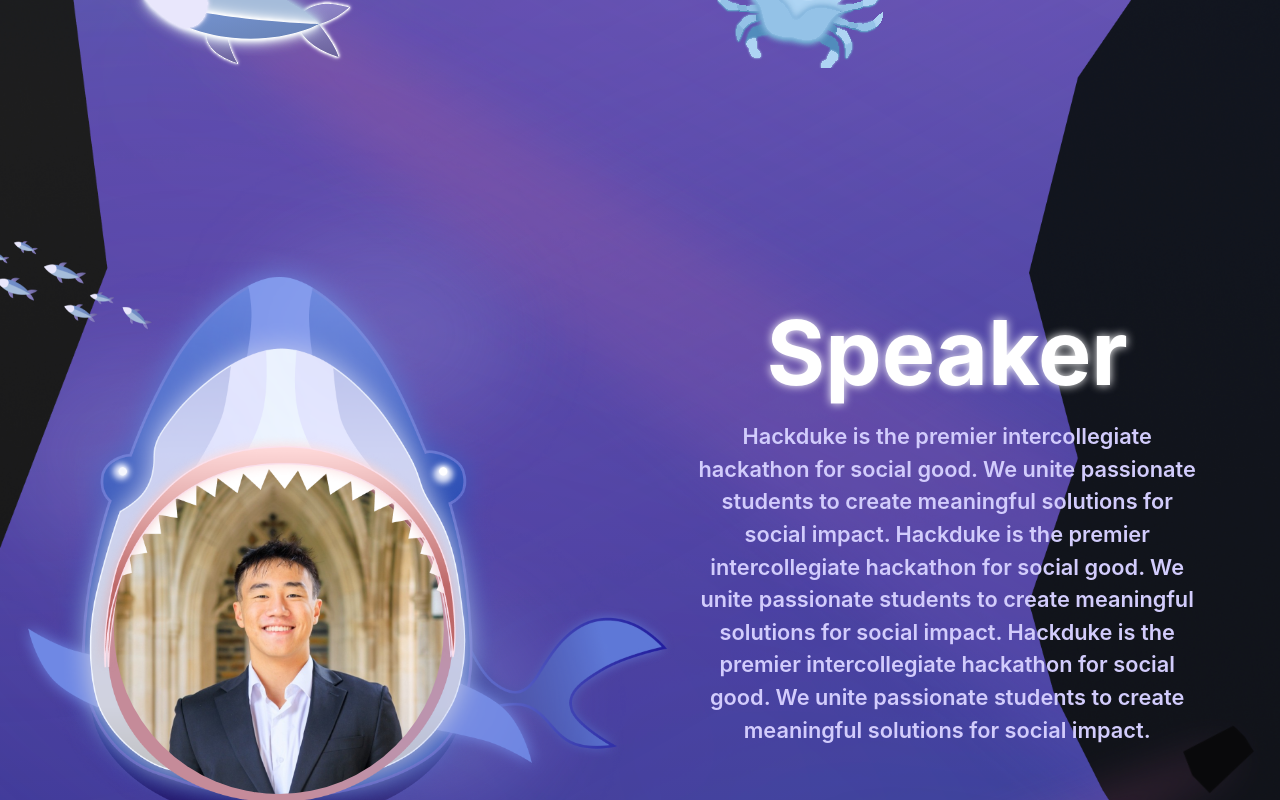
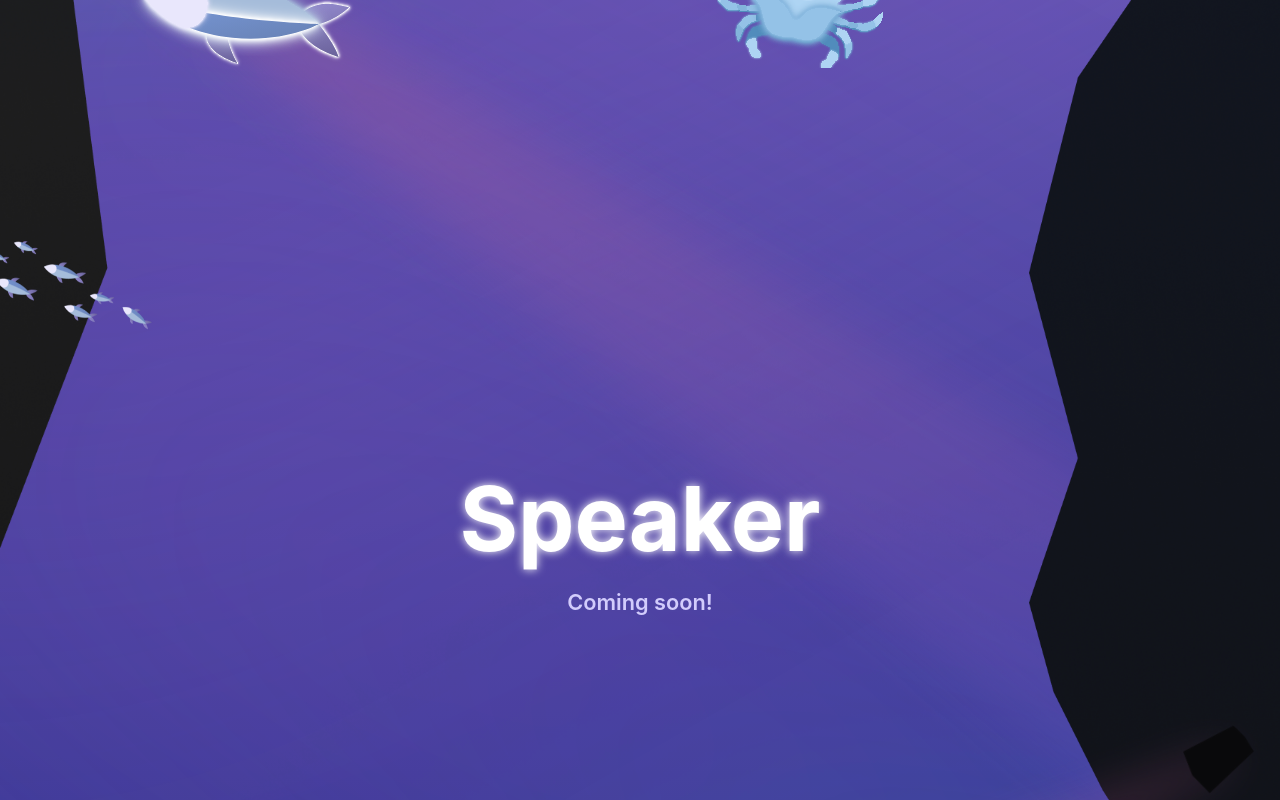
Before and after one commit to hack-duke/2025.hackduke.org, a React (Create React App) app: page / in a window 1280 px wide. Shown: the part 2140-2940 px from the top of the page. Built offline with nearby package versions, Linux system fonts and the light colour scheme; what tailwindcss-motion, taos would draw is missing.

Commit message:
speaker coming soon

```diff
--- a/src/components/speaker.js
+++ b/src/components/speaker.js
@@ -4,18 +4,16 @@
 export const Speaker = () => {
   return (
     <Panel>
-      <div className="absolute z-20 w-[40vw] right-[6vw] top-[7vw] text-center">
+      <div className="absolute z-20 w-[40vw] right-[30vw] top-[20vw] text-center" /*className="absolute z-20 w-[40vw] right-[6vw] top-[7vw] text-center"*/>
         <H1>Speaker</H1>
         <P>
-          Hackduke is the premier intercollegiate hackathon for social good. We unite passionate students to create meaningful solutions for social impact.
-          Hackduke is the premier intercollegiate hackathon for social good. We unite passionate students to create meaningful solutions for social impact.
-          Hackduke is the premier intercollegiate hackathon for social good. We unite passionate students to create meaningful solutions for social impact.
+          Coming soon!
         </P>
       </div>
 
-      <div className="absolute w-[60vw] left-[-7vw] top-[-5vw]">
+      {/*<div className="absolute w-[60vw] left-[-7vw] top-[-5vw]">
         <SpeakerShark />
-      </div>
+      </div>*/}
 
       <img
         src="/images/fishy.png"
```
